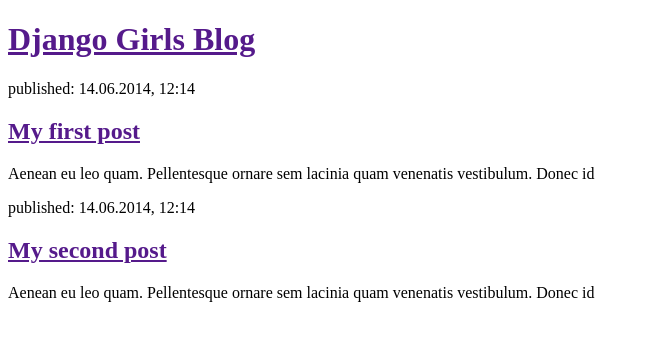
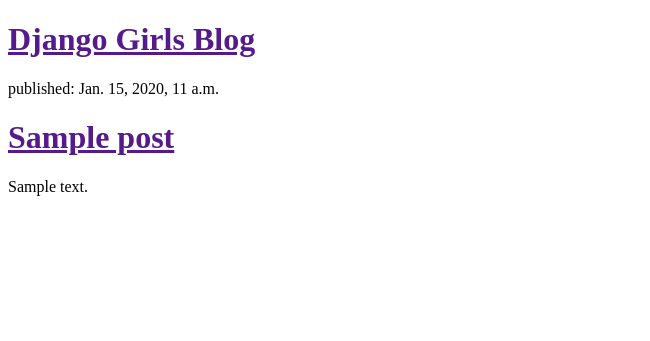
Before and after one commit to TeyimPila/my-first-blog, a Django app: template blog/templates/blog/post_list.html in a window 1280 px wide. Shown: the top 341 px of the page, without its empty margins (0-650 px from the left). Run offline with Django 3.2, Linux system fonts and the light colour scheme; the template is opened without the code that fills it: values that come from a table or form of the project are taken from there, others are empty; tables that the repository leaves empty hold one stand-in row (values such as "Sample post").

Commit message:
Modified template to display posts from database

```diff
--- a/blog/templates/blog/post_list.html
+++ b/blog/templates/blog/post_list.html
@@ -8,15 +8,16 @@
     <div>
         <h1><a href="">Django Girls Blog</a></h1>
     </div>
-    <div>
-        <p>published: 14.06.2014, 12:14</p>
-        <h2><a href="">My first post</a></h2>
-        <p>Aenean eu leo quam. Pellentesque ornare sem lacinia quam venenatis vestibulum. Donec id
-    </div>
-    <div>
-        <p>published: 14.06.2014, 12:14</p>
-        <h2><a href="">My second post</a></h2>
-        <p>Aenean eu leo quam. Pellentesque ornare sem lacinia quam venenatis vestibulum. Donec id
-    </div>
+
+
+    {% for post in posts %}
+        <div>
+            <p>published: {{ post.published_date }}</p>
+            <h1><a href="">{{ post.title }}</a></h1>
+            <p>{{ post.text|linebreaks }}</p>
+        </div>
+    {% endfor %}
+
+
 </body>
 </html>
--- a/blog/views.py
+++ b/blog/views.py
@@ -1,4 +1,7 @@
 from django.shortcuts import render
+from django.utils import timezone
+from .models import Post
 
 def post_list(request):
-    return render(request, 'blog/post_list.html', {})
+    posts = Post.objects.filter(published_date__lte=timezone.now()).order_by('published_date')
+    return render(request, 'blog/post_list.html', {'posts': posts})
```
